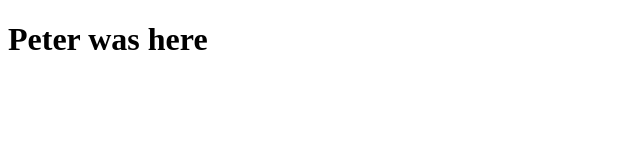
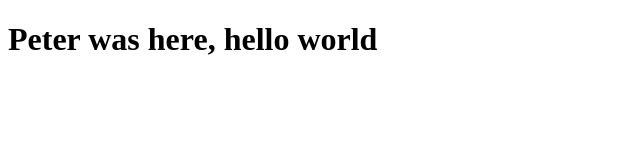
Before and after one commit to mxdi9i7/mobile-responsive-test, a plain HTML site: page index.html in a window 1280 px wide. Shown: the whole page, without its empty margins (0-640 px from the left). Drawn offline with Linux system fonts and the light colour scheme.

Commit message:
added hello world

```diff
--- a/index.html
+++ b/index.html
@@ -6,6 +6,6 @@
 		<title>Document</title>
 	</head>
 	<body>
-		<h1>Peter was here</h1>
+		<h1>Peter was here, hello world</h1>
 	</body>
 </html>
```
